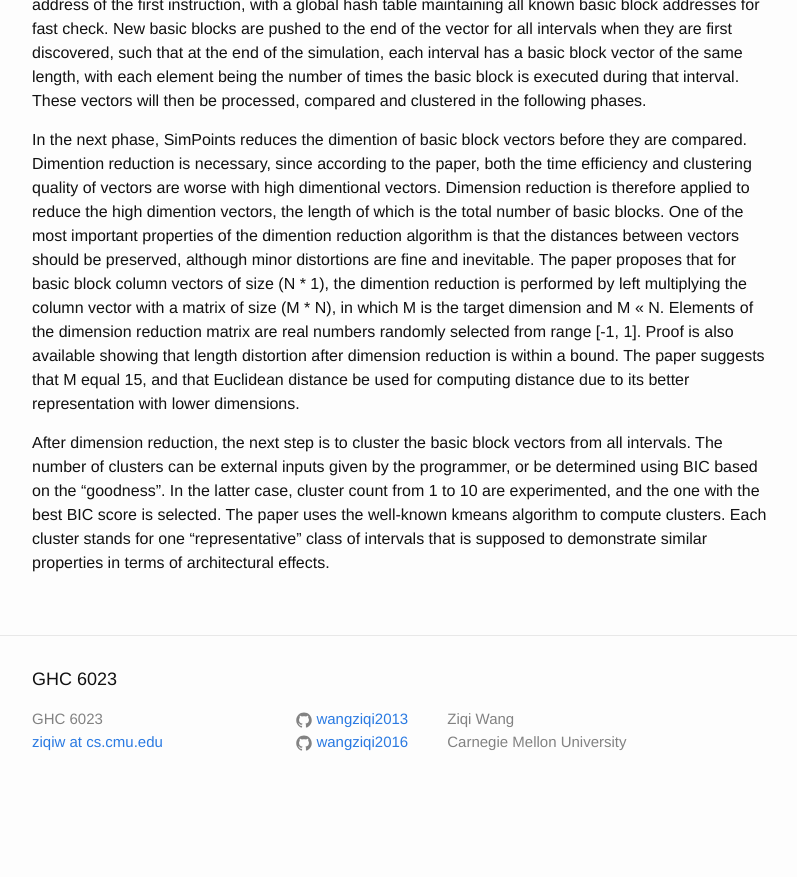
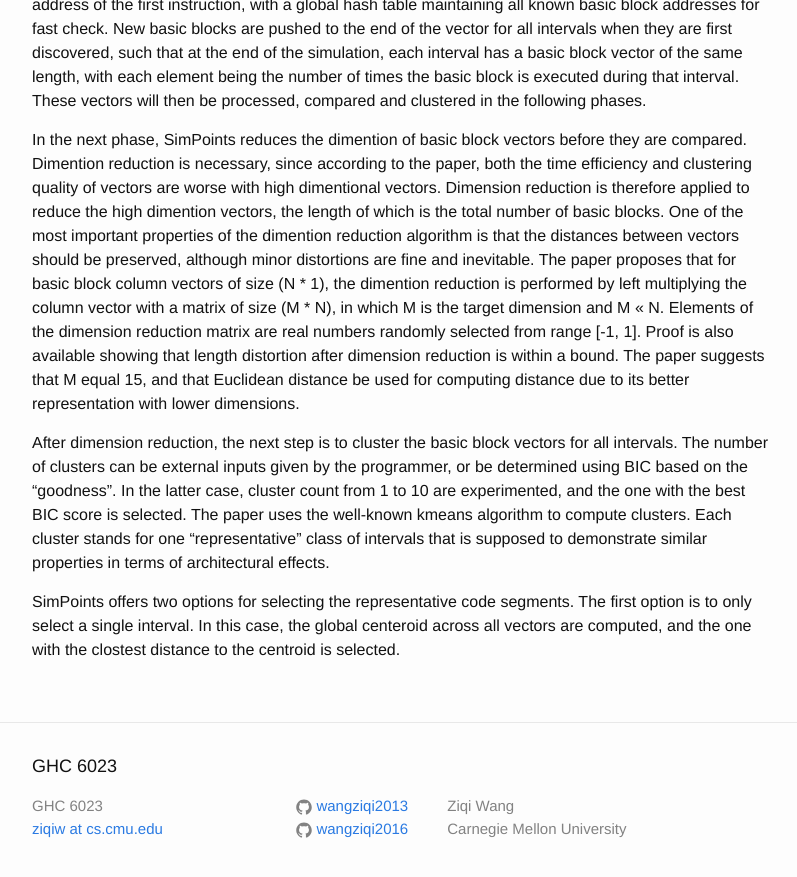
Before and after one commit to wangziqi2013/wangziqi2013.github.io, a Jekyll site: the page built from _posts/2020-07-29-simpoints.markdown, in a window 1280 px wide and 900 px high, scrolled down 1987 px. Shown: the top 877 px of the window, without its empty margins (238-1035 px from the left). Built offline with Jekyll 4.4.1, drawn with Linux system fonts in a browser that asks for light colours; before the commit the page ends 2800 px from its top, so only the background shows below that.

Commit message:
Adding first optiona

```diff
--- a/_posts/2020-07-29-simpoints.markdown
+++ b/_posts/2020-07-29-simpoints.markdown
@@ -90,8 +90,12 @@ Elements of the dimension reduction matrix are real numbers randomly selected fr
 showing that length distortion after dimension reduction is within a bound. The paper suggests that M equal 15, and that
 Euclidean distance be used for computing distance due to its better representation with lower dimensions.
 
-After dimension reduction, the next step is to cluster the basic block vectors from all intervals. The number of clusters
+After dimension reduction, the next step is to cluster the basic block vectors for all intervals. The number of clusters
 can be external inputs given by the programmer, or be determined using BIC based on the "goodness". In the latter case,
 cluster count from 1 to 10 are experimented, and the one with the best BIC score is selected.
 The paper uses the well-known kmeans algorithm to compute clusters. Each cluster stands for one "representative" class
 of intervals that is supposed to demonstrate similar properties in terms of architectural effects.
+
+SimPoints offers two options for selecting the representative code segments. The first option is to only select a single
+interval. In this case, the global centeroid across all vectors are computed, and the one with the clostest distance
+to the centroid is selected.
```
